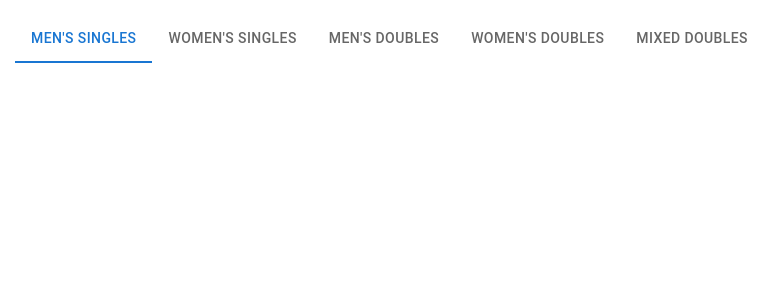
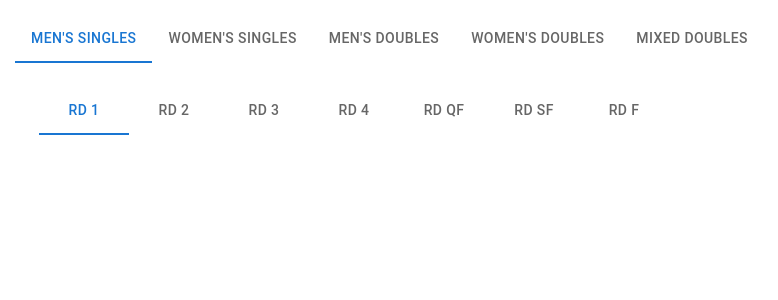
Before and after one commit to hf-labo/usopen2022-highlight, a React (Create React App) app: page / in a window 1280 px wide. Shown: the top 300 px of the page, without its empty margins (0-778 px from the left). Built offline with nearby package versions, Linux system fonts and the light colour scheme.

Commit message:
各競技にラウンドタブ追加

```diff
--- a/src/components/mens-singles/MensSingles.tsx
+++ b/src/components/mens-singles/MensSingles.tsx
@@ -1,9 +1,41 @@
 import React from 'react'
+import TabContext from '@mui/lab/TabContext'
+import TabList from '@mui/lab/TabList'
+import TabPanel from '@mui/lab/TabPanel'
+import Tab from '@mui/material/Tab'
+import RD1 from './RD1'
+import RD2 from './RD2'
+import RD3 from './RD3'
+import RD4 from './RD4'
+import RDQF from './RDQF'
+import RDSF from './RDSF'
+import RDF from './RDF'
 
 const MensSingles: React.FC = () => {
+  const [tab, setTab] = React.useState<string>('0')
+  const handleChangeTab = (event: React.SyntheticEvent, newValue: string) => {
+    setTab(newValue)
+  }
   return (
     <div className="mensSingles">
-
+      <TabContext value={tab}>
+        <TabList onChange={handleChangeTab}>
+          <Tab label="RD 1" value='0' />
+          <Tab label="RD 2" value='1' />
+          <Tab label="RD 3" value='2' />
+          <Tab label="RD 4" value='3' />
+          <Tab label="RD QF" value='4' />
+          <Tab label="RD SF" value='5' />
+          <Tab label="RD F" value='6' />
+        </TabList>
+        <TabPanel value="0"><RD1 /></TabPanel>
+        <TabPanel value="1"><RD2 /></TabPanel>
+        <TabPanel value="2"><RD3 /></TabPanel>
+        <TabPanel value="3"><RD4 /></TabPanel>
+        <TabPanel value="4"><RDQF /></TabPanel>
+        <TabPanel value="5"><RDSF /></TabPanel>
+        <TabPanel value="6"><RDF /></TabPanel>
+      </TabContext>
     </div>
   )
 }
--- /dev/null
+++ b/src/components/mens-singles/RD1.tsx
@@ -0,0 +1,11 @@
+import React from 'react'
+
+const RD1: React.FC = () => {
+  return (
+    <div className="rd1">
+
+    </div>
+  )
+}
+
+export default RD1
--- /dev/null
+++ b/src/components/mens-singles/RD2.tsx
@@ -0,0 +1,11 @@
+import React from 'react'
+
+const RD2: React.FC = () => {
+  return (
+    <div className="rd2">
+
+    </div>
+  )
+}
+
+export default RD2
--- /dev/null
+++ b/src/components/mens-singles/RD3.tsx
@@ -0,0 +1,11 @@
+import React from 'react'
+
+const RD3: React.FC = () => {
+  return (
+    <div className="rd3">
+
+    </div>
+  )
+}
+
+export default RD3
--- /dev/null
+++ b/src/components/mens-singles/RD4.tsx
@@ -0,0 +1,11 @@
+import React from 'react'
+
+const RD4: React.FC = () => {
+  return (
+    <div className="rd4">
+
+    </div>
+  )
+}
+
+export default RD4
--- /dev/null
+++ b/src/components/mens-singles/RDF.tsx
@@ -0,0 +1,11 @@
+import React from 'react'
+
+const RDF: React.FC = () => {
+  return (
+    <div className="rdf">
+
+    </div>
+  )
+}
+
+export default RDF
--- /dev/null
+++ b/src/components/mens-singles/RDQF.tsx
@@ -0,0 +1,11 @@
+import React from 'react'
+
+const RDQF: React.FC = () => {
+  return (
+    <div className="rdqf">
+
+    </div>
+  )
+}
+
+export default RDQF
--- /dev/null
+++ b/src/components/mens-singles/RDSF.tsx
@@ -0,0 +1,11 @@
+import React from 'react'
+
+const RDSF: React.FC = () => {
+  return (
+    <div className="rdsf">
+
+    </div>
+  )
+}
+
+export default RDSF
```
